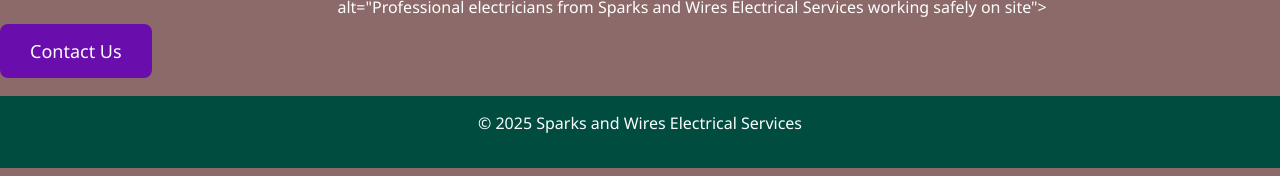
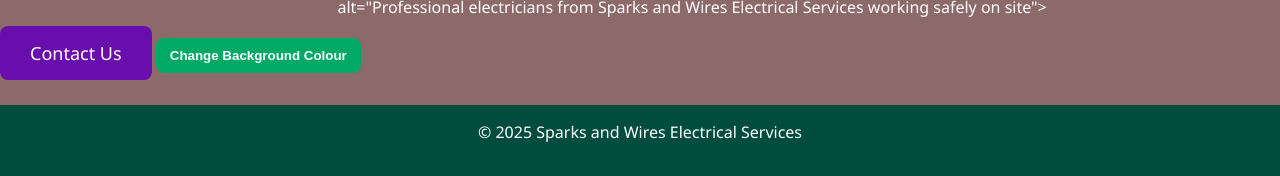
Before and after one commit to AM-spec557/POE-3, a plain HTML site: page index.html in a window 1280 px wide. Shown: the part 711-887 px from the top of the page. Drawn offline with Linux system fonts and the light colour scheme.

Commit message:
second commit

```diff
--- a/index.html
+++ b/index.html
@@ -55,6 +55,23 @@
   <!-- Button linking to another page -->
   <a href="contact.html" class="nav-button">Contact Us</a>
 
+  <!-- Colour Toggle Button -->
+  <button class="color-btn" onclick="toggleColor()">Change Background Colour</button>
+
+  <script>
+    function toggleColor() {
+      // Get current background colour
+      const currentColor = document.body.style.backgroundColor;
+
+      // Toggle between light purple and white
+      if (currentColor === 'white' || currentColor === 'rgb(255, 255, 255)') {
+        document.body.style.backgroundColor = '#e6ccff'; // light purple
+      } else {
+        document.body.style.backgroundColor = 'white';
+      }
+    }
+  </script>
+
     <footer>
         <p>&copy; 2025 Sparks and Wires Electrical Services</p>
         </footer>
```
